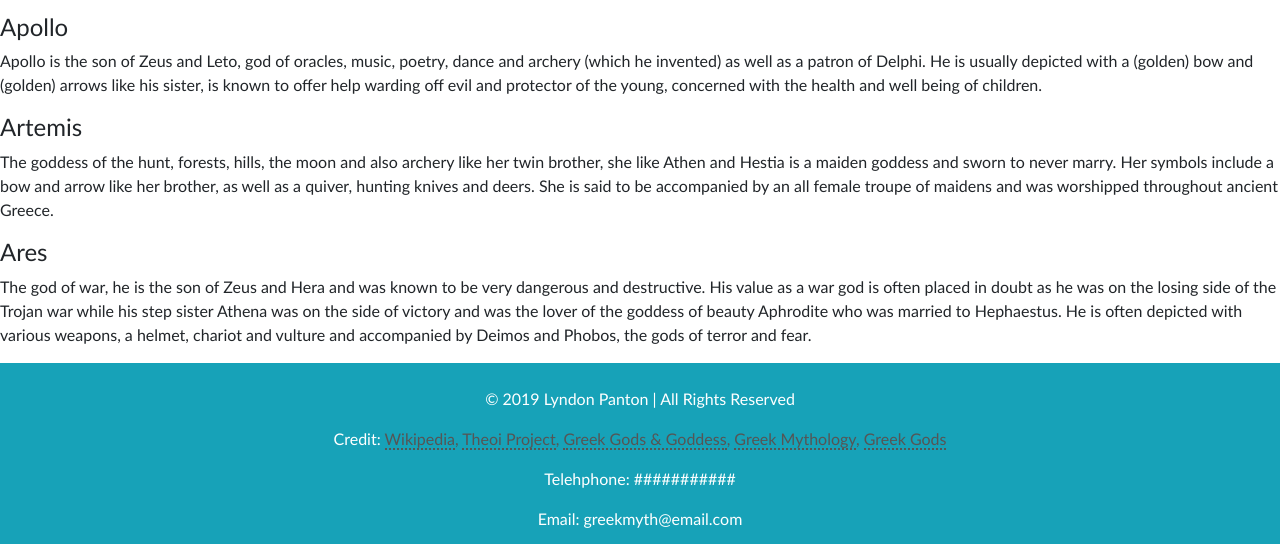
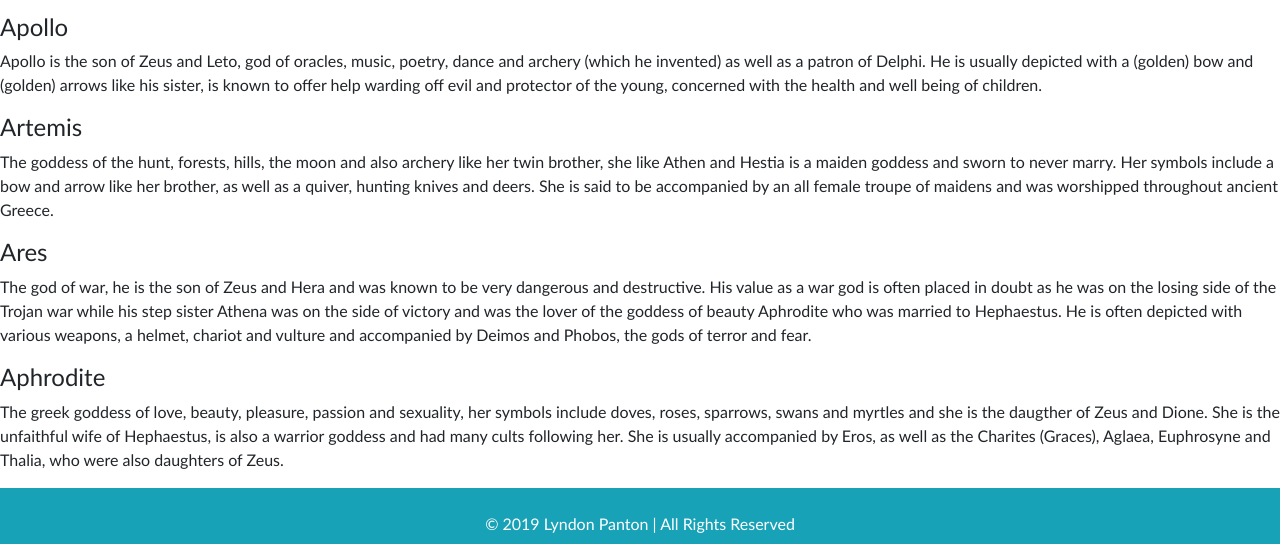
Before and after one commit to LyndonPanton/GreekMythology, a website: page src/index.html in a window 1280 px wide. Shown: the part 3620-4164 px from the top of the page. Drawn offline with nearby package versions, Linux system fonts and the light colour scheme; files that its build step writes are made by us from their sources.

Commit message:
added article about aphrodite

```diff
--- a/src/index.html
+++ b/src/index.html
@@ -220,6 +220,11 @@
                     <h4 class="god-head">Ares</h4>
                     <p class="god-text">The god of war, he is the son of Zeus and Hera and was known to be very dangerous and destructive. His value as a war god is often placed in doubt as he was on the losing side of the Trojan war while his step sister Athena was on the side of victory and was the lover of the goddess of beauty Aphrodite who was married to Hephaestus. He is often depicted with various weapons, a helmet, chariot and vulture and accompanied by Deimos and Phobos, the gods of terror and fear.</p>
                 </article>
+
+                <article id="aphrodite" class="god">
+                    <h4 class="god-head">Aphrodite</h4>
+                    <p class="god-text">The greek goddess of love, beauty, pleasure, passion and sexuality, her symbols include doves, roses, sparrows, swans and myrtles and she is the daugther of Zeus and Dione. She is the unfaithful wife of Hephaestus, is also a warrior goddess and had many cults following her. She is usually accompanied by Eros, as well as the Charites (Graces), Aglaea, Euphrosyne and Thalia, who were also daughters of Zeus.</p>
+                </article>
             </section>
         </section>
     </main>
```
